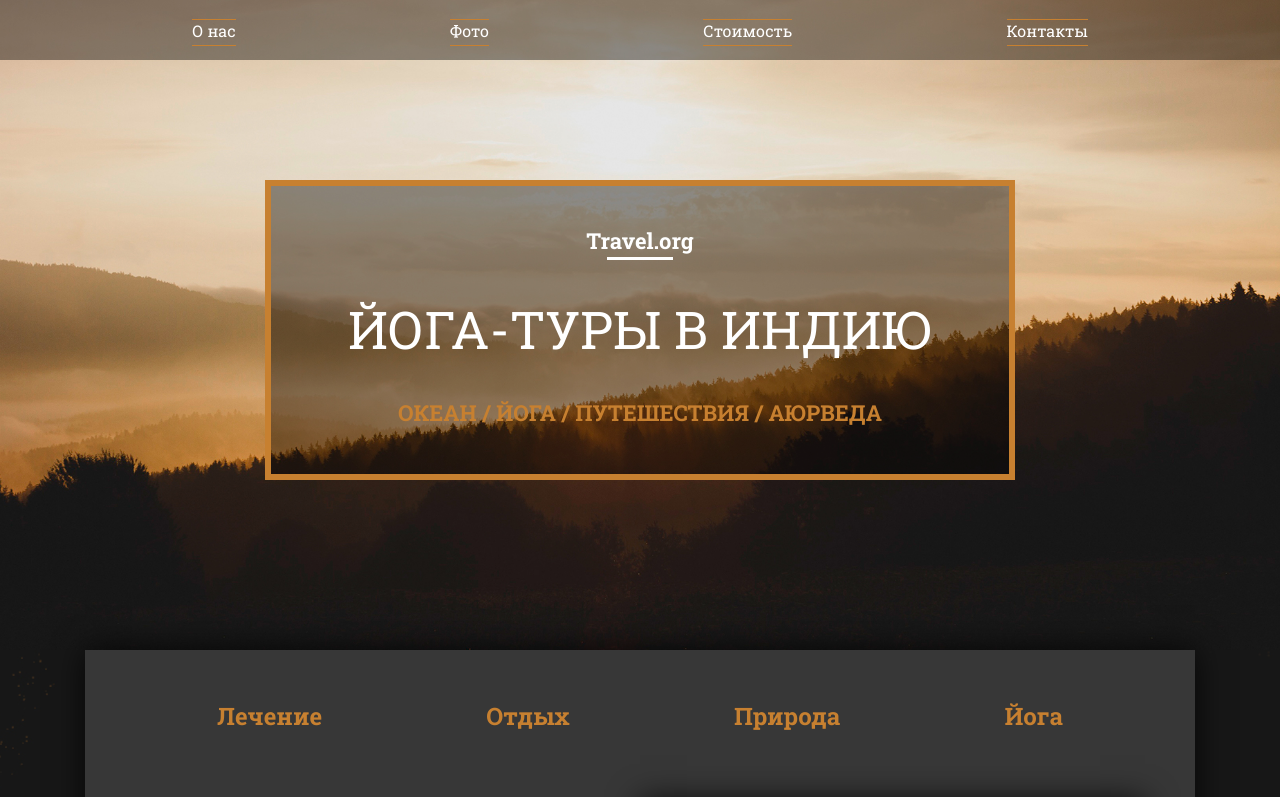
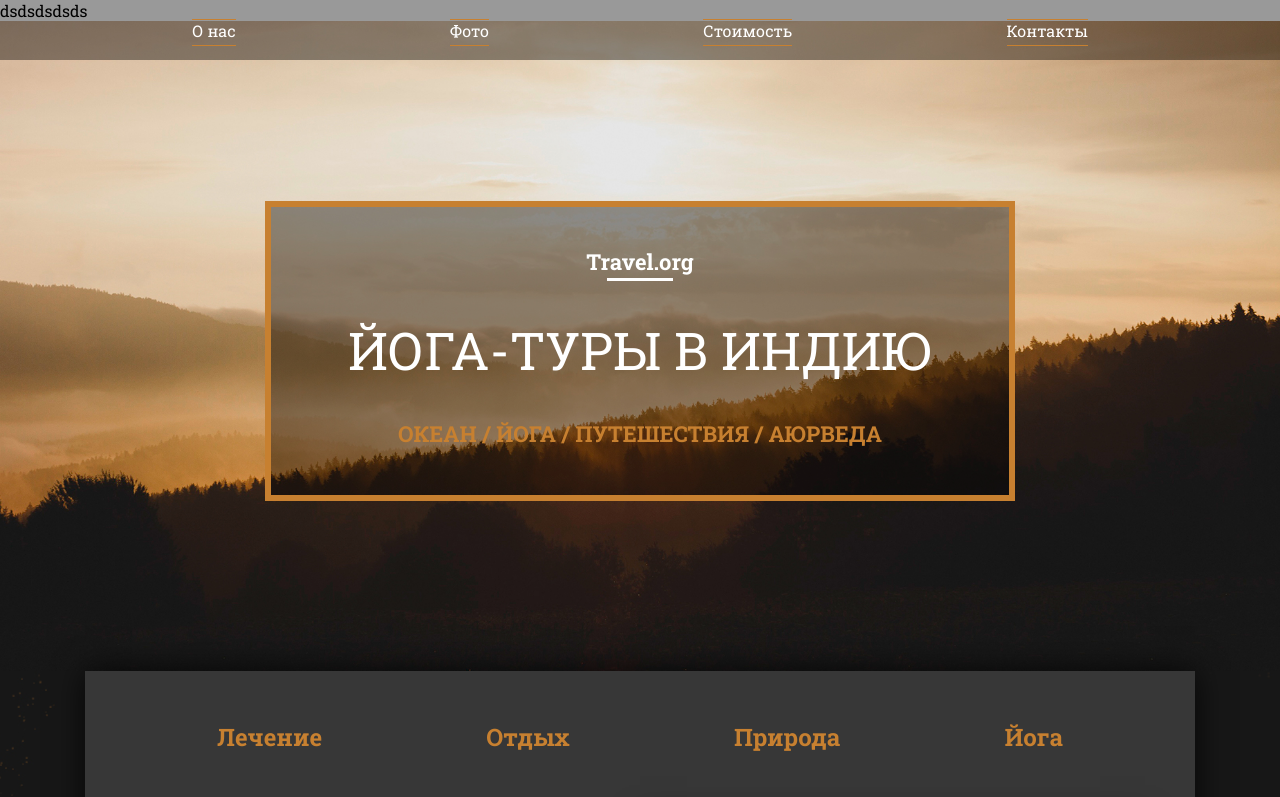
Before and after one commit to Black-Wolfi/tabs, a plain HTML site: page index.html in a window 1280 px wide. Shown: the top 797 px of the page. Drawn offline with Linux system fonts and the light colour scheme.

Commit message:
test add

```diff
--- a/index.html
+++ b/index.html
@@ -3,7 +3,7 @@
 <head>
 	<meta charset="UTF-8">
 	<title>Yoga</title>
-
+	dsdsdsdsds
 	<link href="https://fonts.googleapis.com/css?family=Roboto+Slab:300,400,700&amp;subset=cyrillic-ext" rel="stylesheet">
 	<link rel="stylesheet" href="css/bootstrap-grid.min.css">
 	<link rel="stylesheet" href="css/style.css">
```
